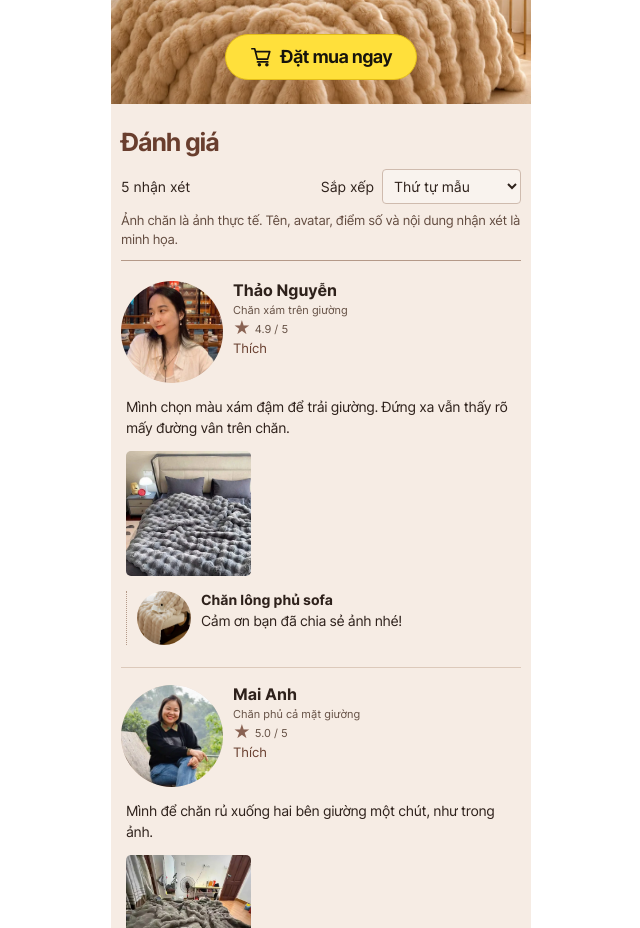
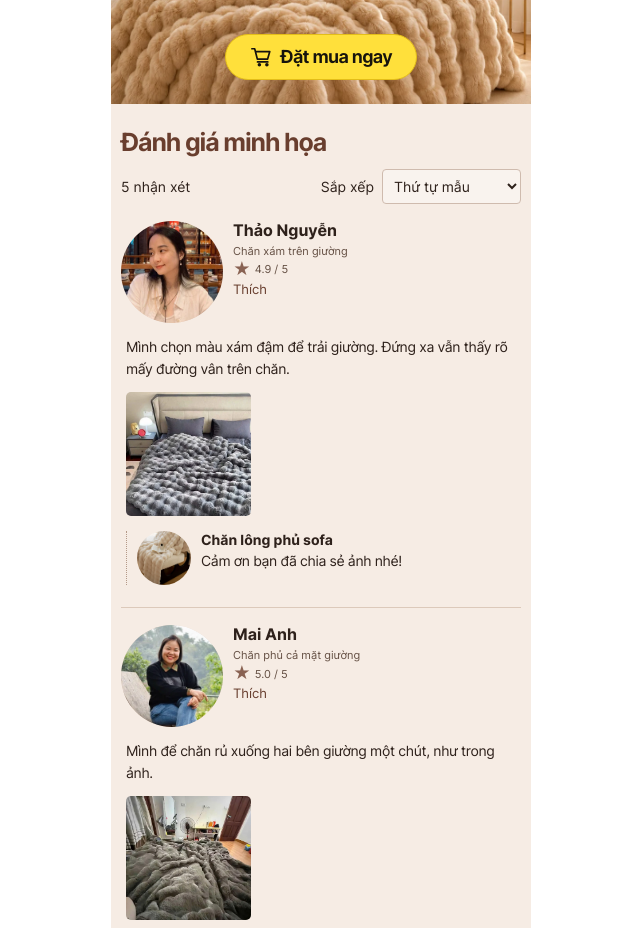
Before and after one commit to havanvandn-prog/chan-long-phu-sofa, a plain HTML site: page index.html in a window 1280 px wide. Shown: the part 7240-8168 px from the top of the page, without its empty margins (319-959 px from the left). Drawn offline with Linux system fonts and the light colour scheme.

Commit message:
Simplify sample review heading

```diff
--- a/index.html
+++ b/index.html
@@ -210,9 +210,8 @@
       </section>
     </div>
 <section class="feedback panel" id="danh-gia" aria-labelledby="feedback-title">
-  <h2 id="feedback-title">Đánh giá</h2>
+  <h2 id="feedback-title">Đánh giá minh họa</h2>
   <div class="feedback-toolbar"><span id="feedback-count">5 nhận xét</span><label>Sắp xếp <select id="feedback-filter"><option value="all">Thứ tự mẫu</option><option value="photo">Chỉ mục có ảnh</option></select></label></div>
-  <p class="feedback-disclosure">Ảnh chăn là ảnh thực tế. Tên, avatar, điểm số và nội dung nhận xét là minh họa.</p>
   <div class="feedback-list">
     <article class="feedback-item" data-has-photo="true">
       <div class="feedback-byline">
--- a/styles.css
+++ b/styles.css
@@ -367,7 +367,6 @@ button:focus-visible, select:focus-visible { outline: 2px solid #913b23; outline
 .feedback-toolbar { display: flex; justify-content: space-between; align-items: center; flex-wrap: wrap; gap: 8px; margin-top: 13px; font-size: 14px; }
 .feedback-toolbar label { display: flex; align-items: center; gap: 8px; }
 .feedback-toolbar select { min-height: 35px; max-width: 100%; padding-inline: 7px; border: 1px solid #cfbbae; border-radius: 4px; background: #f9f3ee; }
-.feedback-disclosure { padding-bottom: 10px; margin: 7px 0 3px; border-bottom: 1px solid #b49988; color: #634c40; font-size: 13px; }
 .feedback-item { padding: 17px 0 22px; }
 .feedback-item + .feedback-item { border-top: 1px solid #dcc9ba; }
 .feedback-byline { display: grid; grid-template-columns: clamp(64px, 24vw, 102px) minmax(0, 1fr); gap: 10px; align-items: start; }
```
